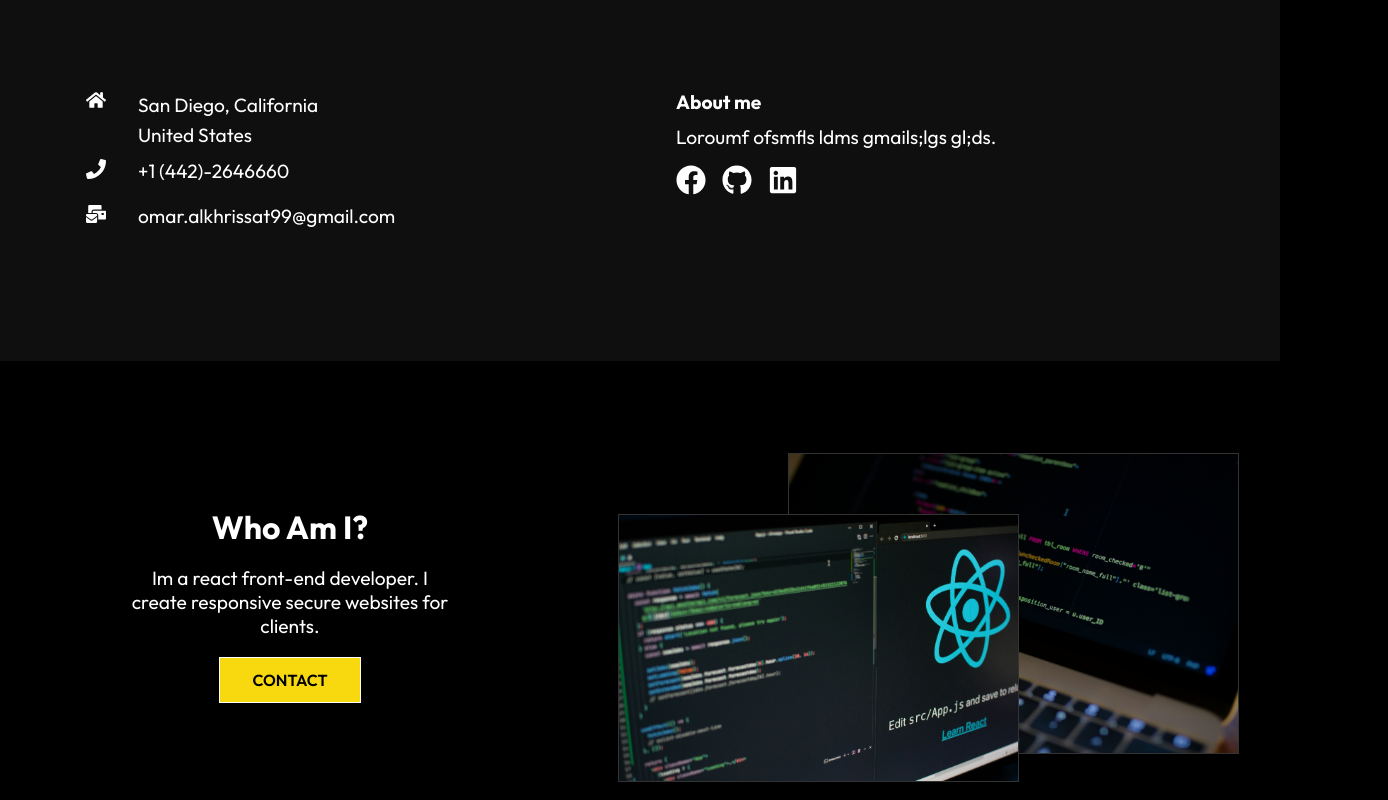
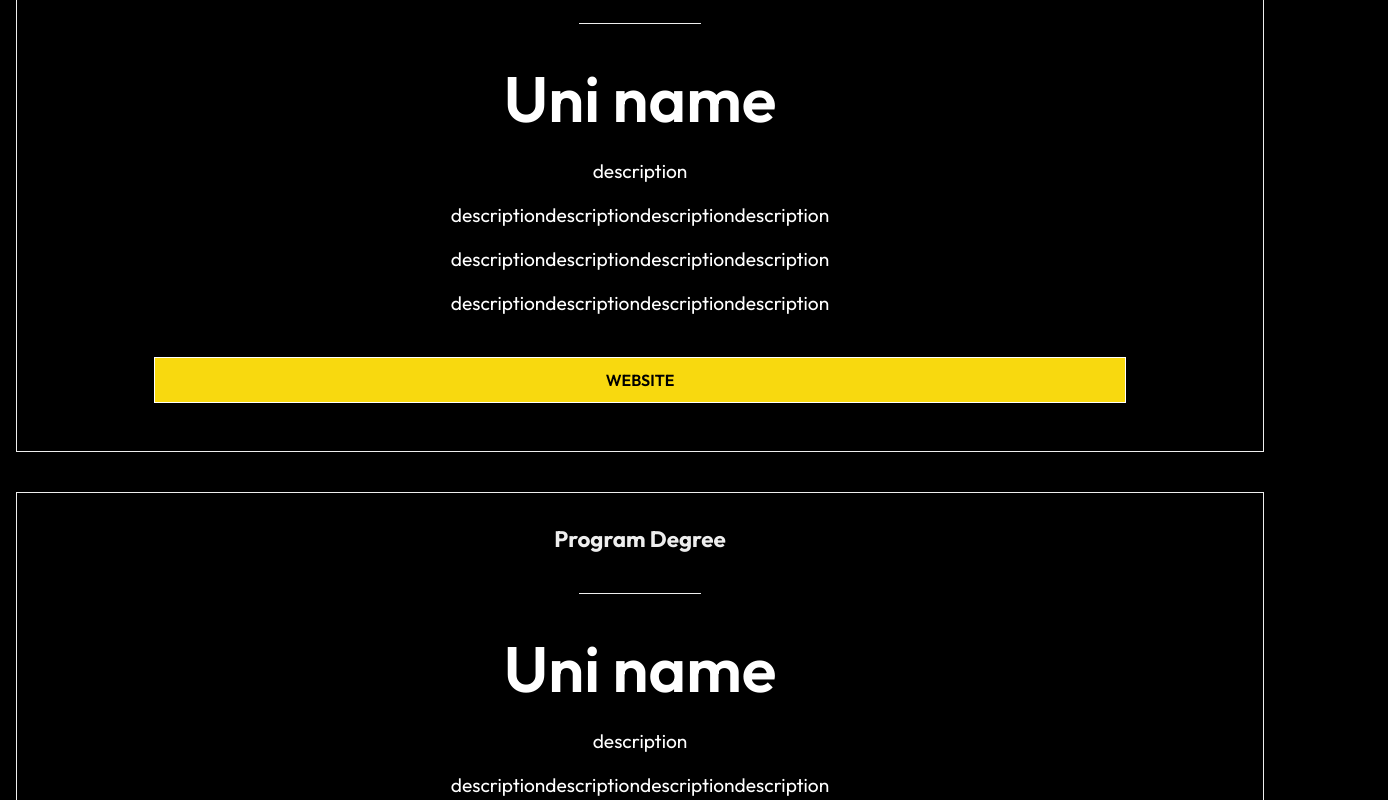
Before and after one commit to omarkhris/portfolio, a React (Create React App) app: page / in a window 1280 px wide. Shown: the part 3080-3880 px from the top of the page, 1388 px wide, since content can reach past the window. Built offline with nearby package versions, Linux system fonts and the light colour scheme.

Commit message:
fixed responsive styling

```diff
--- a/src/components/CardExper.css
+++ b/src/components/CardExper.css
@@ -2,14 +2,17 @@
     width: 100%;
     padding: 6rem 1rem;
     background: #000;
+    display: block;
+
 }
 
 .cardContainer {
-    max-width: 1140px;
     margin: auto;
     display: grid;
     grid-template-columns: repeat(3, 1fr);
     grid-gap: 40px;
+    padding-bottom: 5rem;
+    place-content: center;
 }
 
 .card{
@@ -55,14 +58,29 @@
 
 
 
-@media screen and (max-width: 740px) {
+@media screen and (max-width: 960px) {
 
     .cardContainer {
-        max-width: 90%;
         margin: auto;
         display: grid;
         grid-template-columns: 1fr;
         grid-gap: 40px;
     }
 
+
+
 }
+
+
+@media screen and (max-width: 1400px) {
+
+    .cardContainer {
+        margin: auto;
+        display: grid;
+        grid-template-columns: 1fr;
+        grid-gap: 40px;
+    }
+
+
+
+}
--- a/src/components/Footer.js
+++ b/src/components/Footer.js
@@ -42,11 +42,8 @@ const Footer = () => {
                 </div>
                 <div className='right'>
                     <h4>About me</h4>
-                    <p>Loroumf ofsmfls
-                        ldms
-                        gmails;lgs
+                    <p>
 
-                        gl;ds.
                     </p>
                     <div className='social'>
                         <FaFacebook size={30} style={{
--- a/src/components/WorkProjects.css
+++ b/src/components/WorkProjects.css
@@ -43,12 +43,10 @@
 }
 
 
-@media screen and (max-width: 740px){
+@media screen and (max-width: 1020px){
     .project-container{
         max-width: 90%;
         margin: auto;
-
-
         grid-template-columns: 1fr;
 
     }
--- a/src/routes/Home.js
+++ b/src/routes/Home.js
@@ -14,8 +14,6 @@ const Home = () => {
       <AboutContent />
       <Footer />
     </div>
-
-
   )
 }
 
```
